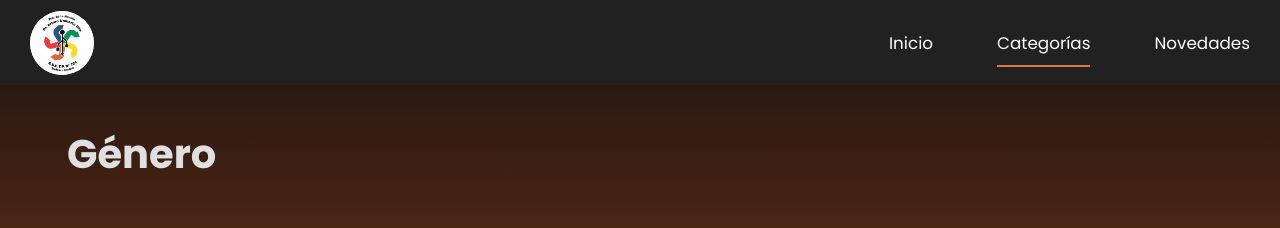
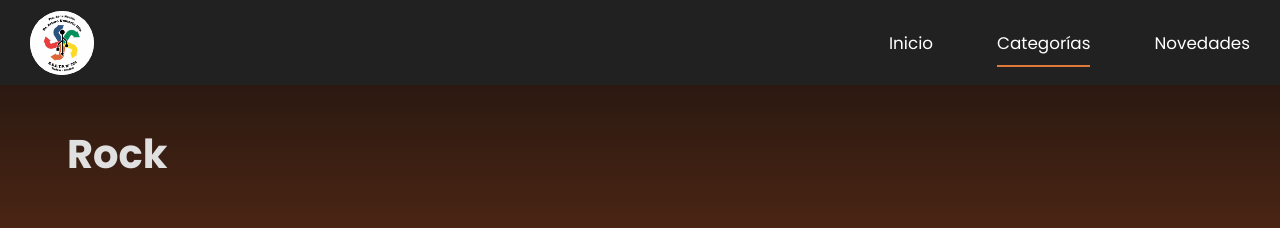
Before and after one commit to abrilcgreco/Repositorio-proyecto-radio---Greco-Epuef-Rodriguez, a React (Vite) app: page /categorias in a window 1280 px wide. Shown: the top 228 px of the page. Built offline with nearby package versions, Linux system fonts and the light colour scheme.

Commit message:
Carrusel Generos

```diff
--- a/src/components/Categorias.tsx
+++ b/src/components/Categorias.tsx
@@ -44,7 +44,7 @@ export default function Categorias() {
 
   return (
     <main className="categorias" style={estiloFondo}>
-      <h1 className="categorias-titulo">Género</h1>
+      <h1 className="categorias-titulo">{cancion.genero}</h1>
 
       <section className="carrusel" aria-label="Canciones">
         {canciones.map((c, i) => {
--- a/src/data/canciones.ts
+++ b/src/data/canciones.ts
@@ -2,6 +2,7 @@ export interface CancionCarrusel {
   id: number;
   nombre: string;
   artista: string;
+  genero: string;
   portada?: string;
 }
 
@@ -22,11 +23,11 @@ export const coloresEscuela: ColorFondo[] = [
 
 // En "portada" va /Portadas/ + el nombre EXACTO del archivo, con su extensión.
 export const canciones: CancionCarrusel[] = [
-  { id: 1, nombre: "De Música Ligera", artista: "Soda Stereo", portada: "/Portadas/cancion1.jpg" },
-  { id: 2, nombre: "A Sky Full of Stars", artista: "Coldplay", portada: "/Portadas/cancion2.jpg" },
-  { id: 3, nombre: "Puente", artista: "Gustavo Cerati", portada: "/Portadas/cancion3.jpg" },
-  { id: 4, nombre: "Persiana Americana", artista: "Soda Stereo", portada: "/Portadas/cancion4.jpg" },
-  { id: 5, nombre: "Ojitos Lindos", artista: "Bad Bunny & Bomba Estéreo", portada: "/Portadas/cancion5.jpg" },
-  { id: 6, nombre: "Me Rehúso", artista: "Danny Ocean", portada: "/Portadas/cancion6.jpg" },
-  { id: 7, nombre: "Por Mil Noches", artista: "Airbag", portada: "/Portadas/cancion7.jpg" },
+  { id: 1, nombre: "De Música Ligera", artista: "Soda Stereo", genero: "Rock", portada: "/Portadas/cancion1.jpg" },
+  { id: 2, nombre: "A Sky Full of Stars", artista: "Coldplay", genero: "Pop", portada: "/Portadas/cancion2.jpg" },
+  { id: 3, nombre: "Puente", artista: "Gustavo Cerati", genero: "Rock", portada: "/Portadas/cancion3.jpg" },
+  { id: 4, nombre: "Persiana Americana", artista: "Soda Stereo", genero: "Rock", portada: "/Portadas/cancion4.jpg" },
+  { id: 5, nombre: "Ojitos Lindos", artista: "Bad Bunny & Bomba Estéreo", genero: "Reggaetón", portada: "/Portadas/cancion5.jpg" },
+  { id: 6, nombre: "Me Rehúso", artista: "Danny Ocean", genero: "Reggaetón", portada: "/Portadas/cancion6.jpg" },
+  { id: 7, nombre: "Por Mil Noches", artista: "Airbag", genero: "Rock", portada: "/Portadas/cancion7.jpg" },
 ];
```
